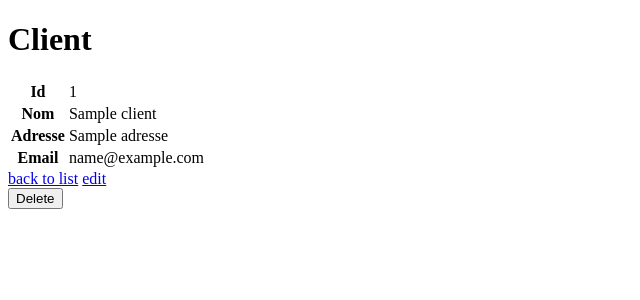
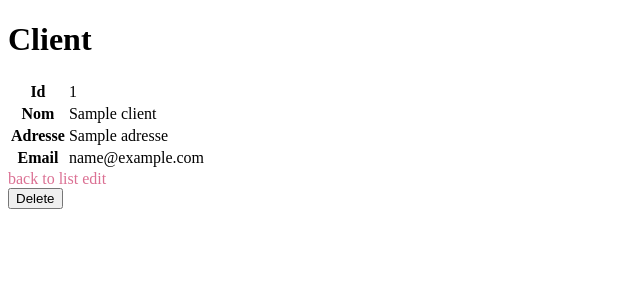
Before and after one commit to benjformation/livraison, a Symfony app: template templates/client/show.html.twig in a window 1280 px wide. Shown: the top 300 px of the page, without its empty margins (0-640 px from the left). Run offline with Twig, Linux system fonts and the light colour scheme; the template is opened without the code that fills it: most values are stand-ins (such as "Sample title", 1, 10 or a date in 2020); some libraries are stand-ins or nearby versions.

Commit message:
Merge remote-tracking branch 'origin/vincent' into carine
# Conflicts:
#	config/routes.yaml
#	src/Controller/ClientController.php

```diff
--- /dev/null
+++ b/public/CssSimple/style.css
@@ -0,0 +1,4 @@
+a{
+    color:palevioletred;
+    text-decoration: none;
+}
--- a/templates/base.html.twig
+++ b/templates/base.html.twig
@@ -2,8 +2,10 @@
 <html>
     <head>
         <meta charset="UTF-8">
+        <link href="/CssSimple/style.css" rel="stylesheet">
         <title>{% block title %}Welcome!{% endblock %}</title>
         {% block stylesheets %}{% endblock %}
+
     </head>
     <body>
         {% block body %}{% endblock %}
```
